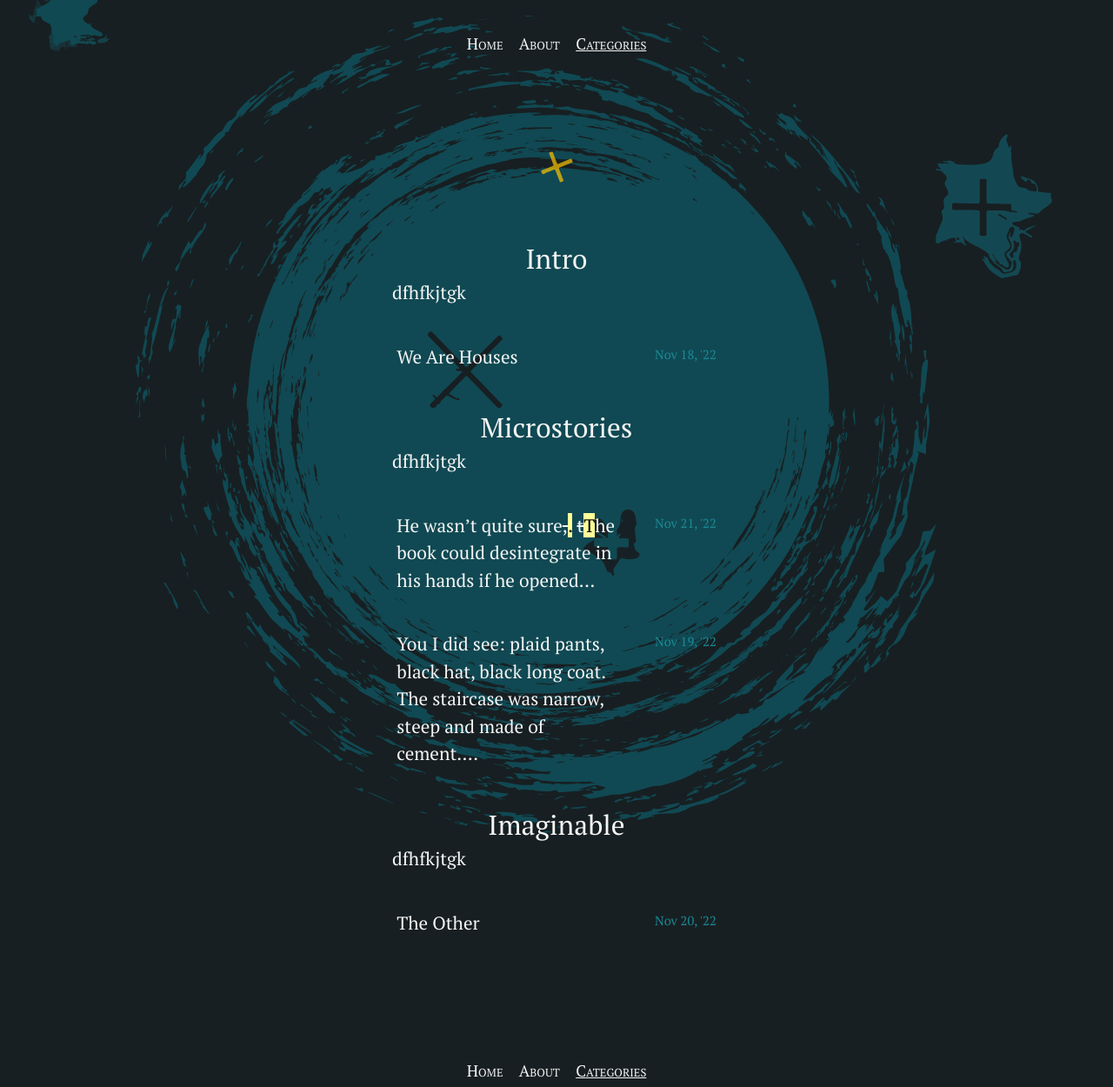
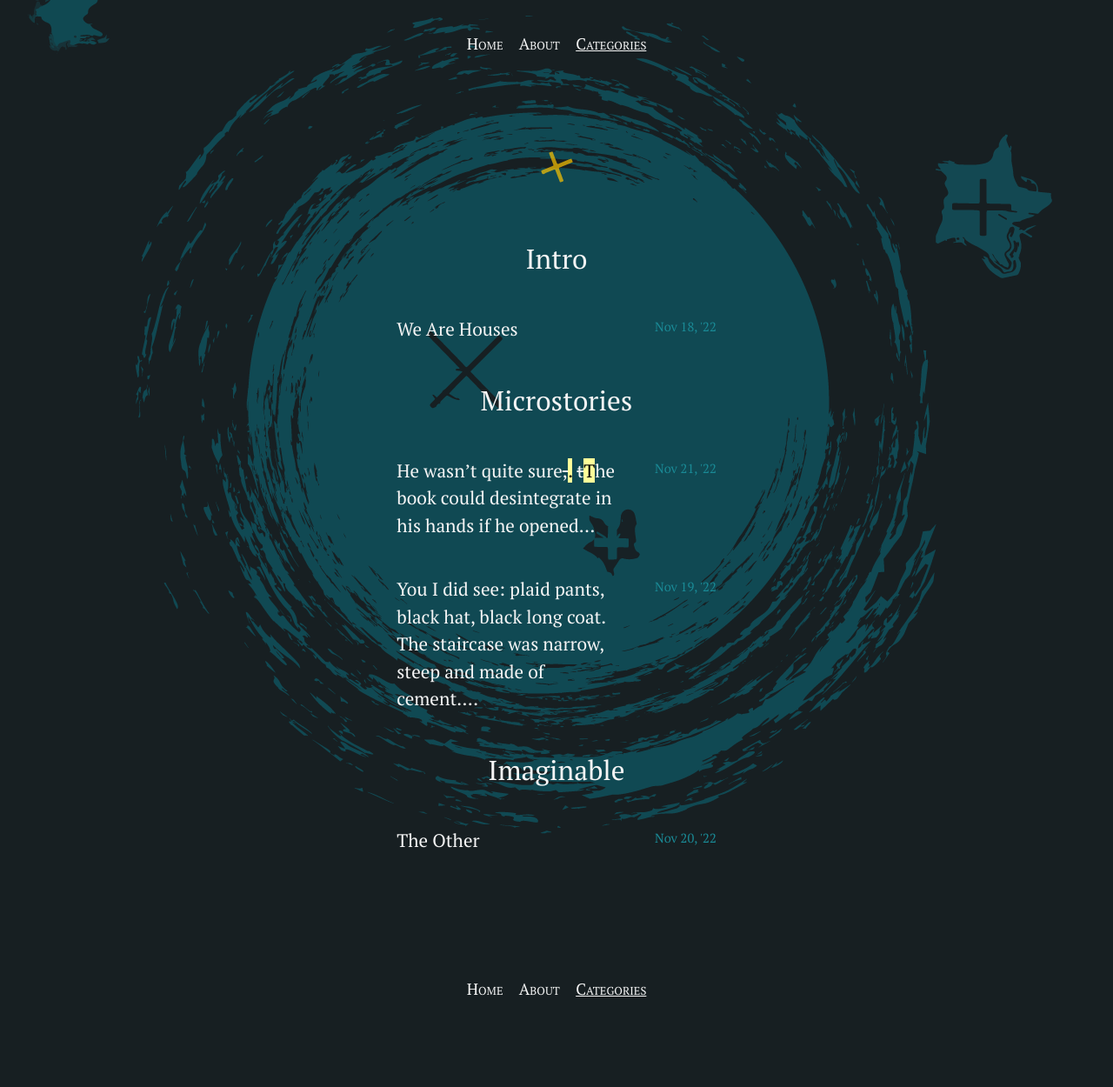
Before and after one commit to silvialohrmann/editorial, a Jekyll site: the page built from categories.html, in a window 1280 px wide. Shown: the whole page at 87% size. Built offline with Jekyll 4.4.1, drawn with Linux system fonts in a browser that asks for light colours; after the commit the page ends 1156 px from its top, so only the background shows below that.

Commit message:
Update categories.html

```diff
--- a/categories.html
+++ b/categories.html
@@ -11,7 +11,7 @@
     {% capture category_name %}{{ category | first }}{% endcapture %}
     <div id="{{ category_name }}"></div>
     <h3 class="category-head">{{ category_name | slugize }}</h3>
-    <p class="category-desc">dfhfkjtgk</p>
+    <p class="category-desc">{{ page.catdesc }}</p>
    <ul class="post-list">
     {% for post in site.categories[category_name] %}
     {% include post-list-item.html %}
```
